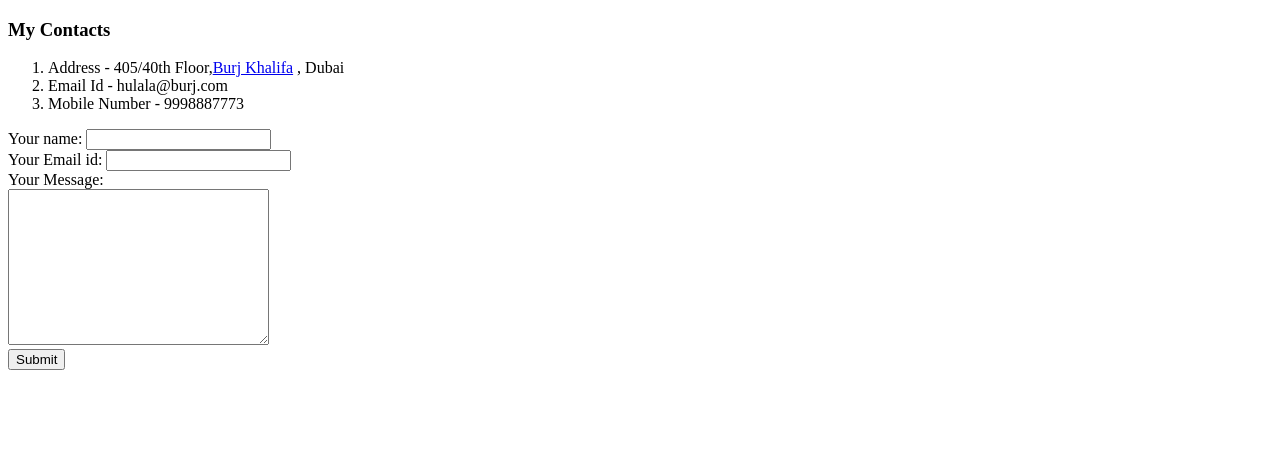
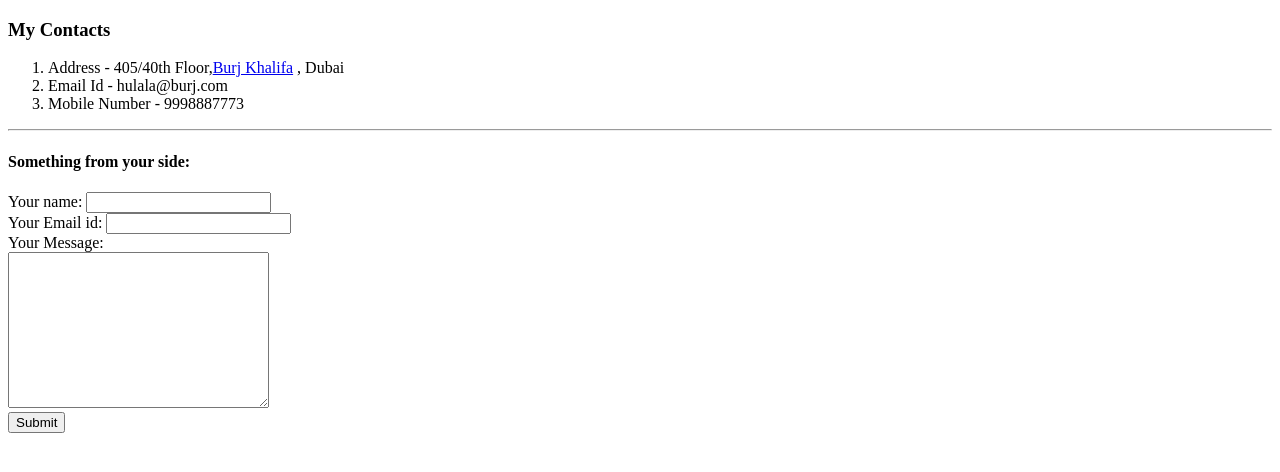
Before and after one commit to GCuleX/cv, a plain HTML site: page contact.html in a window 1280 px wide. Drawn offline with Linux system fonts and the light colour scheme.

Commit message:
Update contact.html

```diff
--- a/contact.html
+++ b/contact.html
@@ -11,6 +11,8 @@
         <li>Email Id - hulala@burj.com</li>
         <li>Mobile Number - 9998887773</li>
     </ol>
+    <hr>
+    <h4>Something from your side: </h4>
     <form action="mailto:varadgupta21@gmail.com" method="post" enctype="text/plain">
         <label>Your name: </label>
         <input type="text" name="yourname">
```
